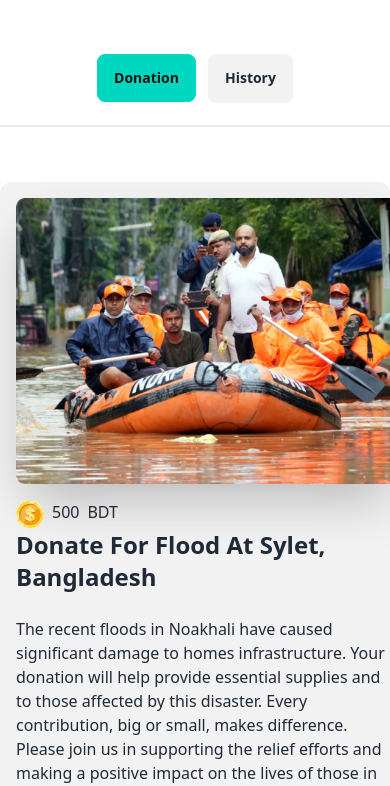
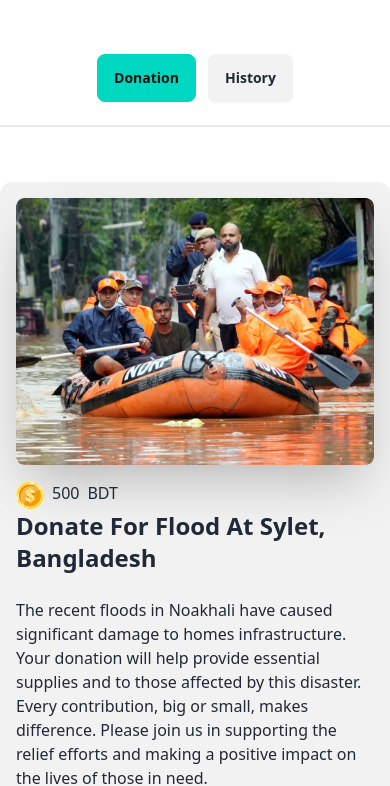
Before and after one commit to AkashMAbrrar/Assigmnet_5_jsDom, a plain HTML site: page index.html in a window 390 px wide. Shown: the part 74-860 px from the top of the page. Drawn offline with nearby package versions, Linux system fonts and the light colour scheme.

Commit message:
this commit for the responsivness

```diff
--- a/index.html
+++ b/index.html
@@ -16,10 +16,8 @@
       <!-- navbar start from here  -->
       <div class="navbar bg-base-300 fixed z-50 top-0">
         <div class="navbar-start">
-          <div class="dropdown">
-            <div class="btn btn-accent ml-10 p-5">
-              <a id="blogs_btn" class="" href="">Blogs</a>
-            </div>
+          <div class="btn btn-accent ml-10 p-5">
+            <a id="blogs_btn" class="" href="">Blogs</a>
           </div>
         </div>
         <div class="navbar-center space-x-2">
@@ -48,11 +46,11 @@
         id="donation_department"
         class="mt-12 space-y-5 container mx-auto">
         <!-- card -1  -->
-        <div class="hero bg-base-200 max-w-5xl mx-auto rounded-xl">
-          <div class="hero-content flex-col lg:flex-row">
+        <div class="hero bg-base-200 w-full mx-auto rounded-xl">
+          <div class="hero-content flex-col lg:flex-row sm:flex-row">
             <img
               src="assets/noakhali.png"
-              class="max-w-sm rounded-lg shadow-2xl" />
+              class="w-full rounded-lg shadow-2xl" />
             <div>
               <div class="flex justify-start space-x-2">
                 <img src="assets/coin.png" alt="" />
@@ -166,7 +164,7 @@
 
       <section id="faq_blogs" class="container mx-auto hidden">
         <h2 class="text-4xl font-bold">
-          Important FAQ For Javascript Interview.!
+          Important FAQ For Javascript Interview!???.!
         </h2>
         <div class="collapse collapse-arrow bg-base-200 space-y-5 mt-5">
           <input type="radio" name="my-accordion-2" checked="checked" />
```
